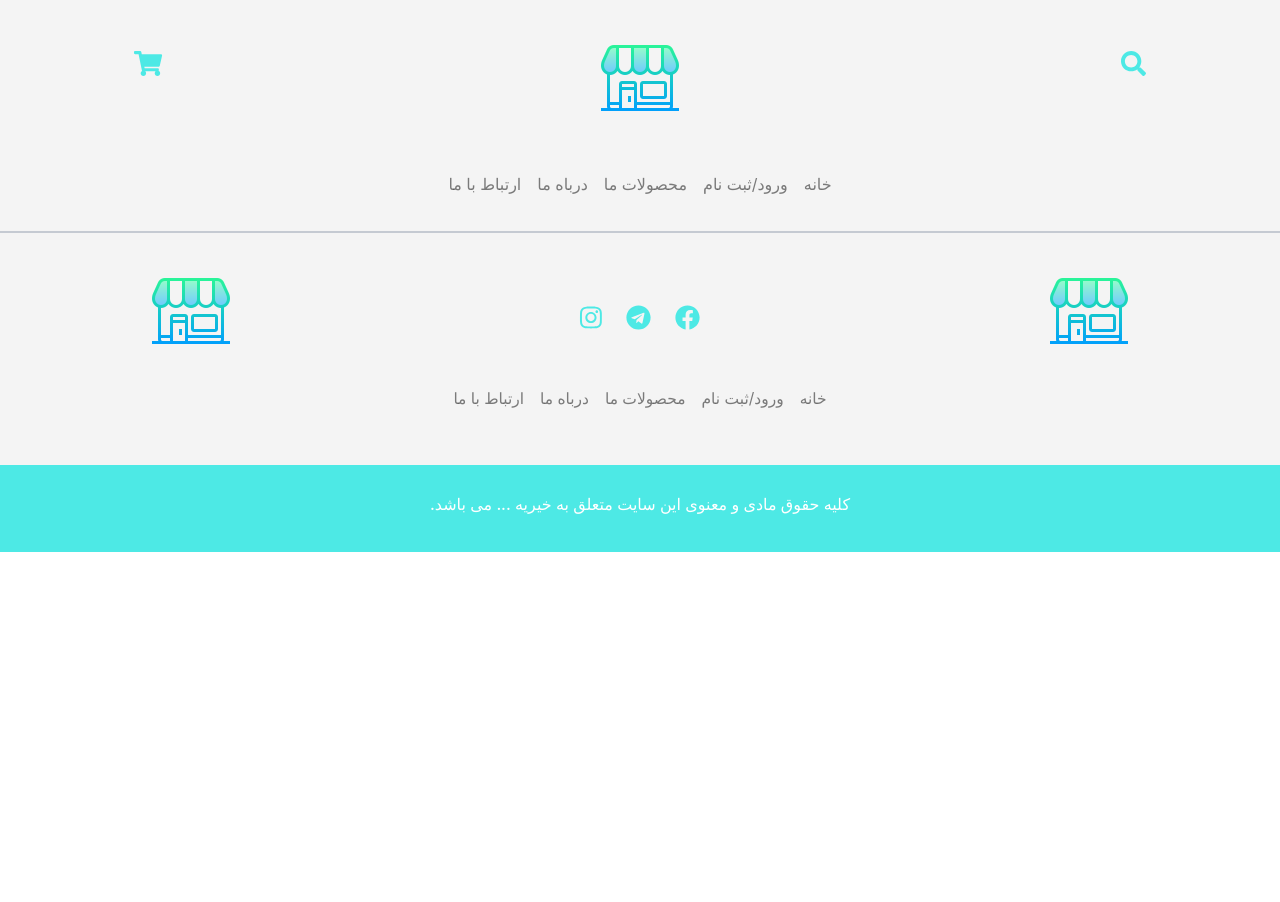
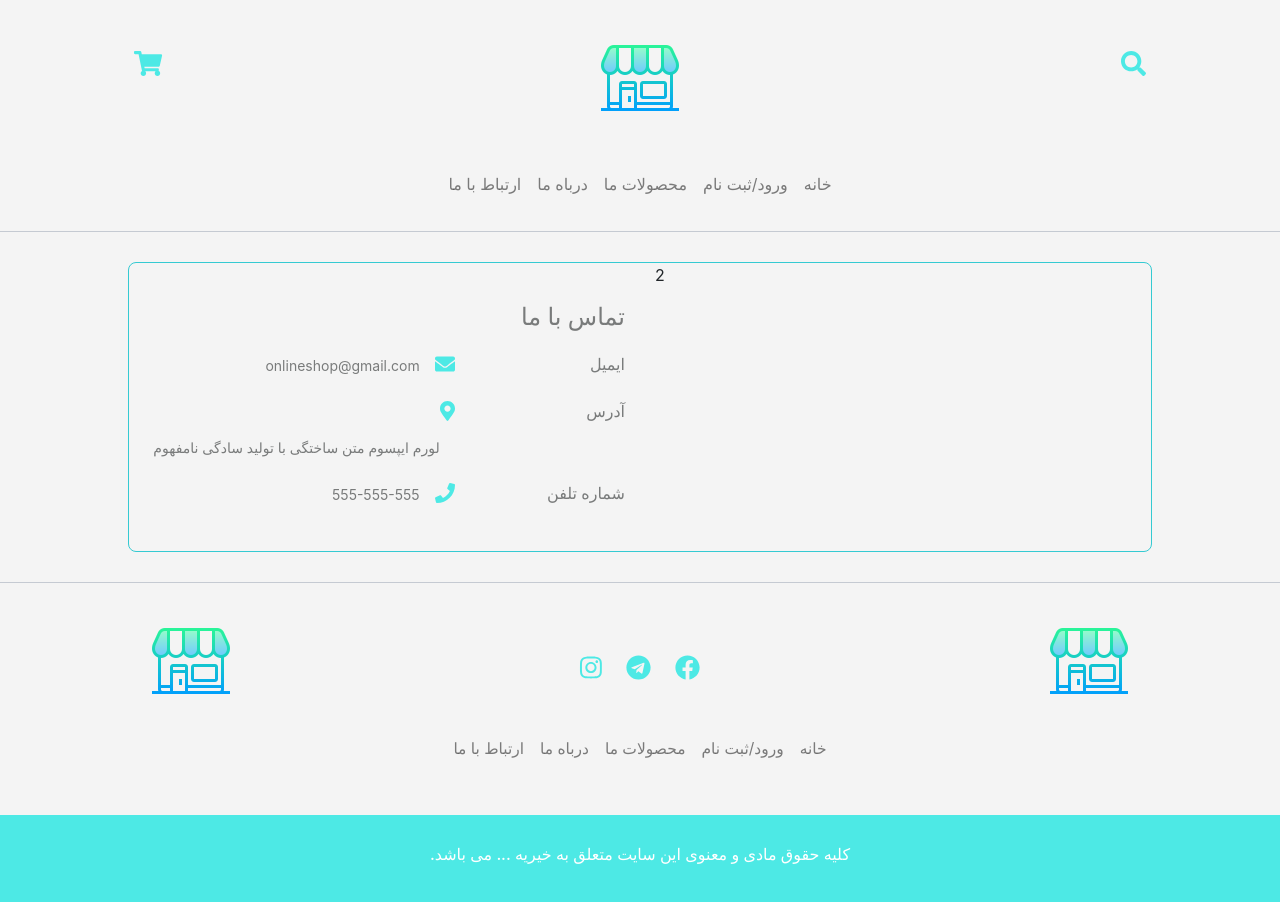
Before and after one commit to faezekeshmiri/internship-angular-project, an Angular app in the folder online-shop/: page /contact in a window 1280 px wide. Before the commit this address led to /. Before the commit the page ends 800 px from the top, so only its background shows below. Built offline with nearby package versions, Linux system fonts and the light colour scheme.

Commit message:
Complete contact information section

```diff
--- a/online-shop/src/app/app-routing.module.ts
+++ b/online-shop/src/app/app-routing.module.ts
@@ -1,3 +1,4 @@
+import { ContactComponent } from './contact/contact.component';
 import { AboutComponent } from './about/about.component';
 import { RegisterComponent } from './register/register.component';
 import { LoginComponent } from './login/login.component';
@@ -14,6 +15,7 @@ const routes: Routes = [
   { path: 'login', component: LoginComponent },
   { path: 'register', component: RegisterComponent },
   { path: 'about', component: AboutComponent },
+  { path: 'contact', component: ContactComponent },
   { path: 'home', component: HomeComponent }
 ];
 
--- a/online-shop/src/app/app.module.ts
+++ b/online-shop/src/app/app.module.ts
@@ -14,6 +14,7 @@ import { FooterComponent } from './footer/footer.component';
 import { EventsComponent } from './events/events.component';
 import { RegisterComponent } from './register/register.component';
 import { AboutComponent } from './about/about.component';
+import { ContactComponent } from './contact/contact.component';
 
 @NgModule({
   declarations: [
@@ -26,7 +27,8 @@ import { AboutComponent } from './about/about.component';
       FooterComponent,
       EventsComponent,
       RegisterComponent,
-      AboutComponent
+      AboutComponent,
+      ContactComponent
    ],
   imports: [
     BrowserModule,
--- /dev/null
+++ b/online-shop/src/app/contact/contact.component.css
@@ -0,0 +1,20 @@
+section{
+    background-color: #f4f4f4;
+}
+.my-container{
+    border-radius: 8px;
+    border: 0.5px solid #35cad2;
+}
+p{
+    font-size: 14px;
+    color: #797b7b;
+    margin-top: 10px;
+    width: max-content;
+    float: right;
+    margin-right: 15px;
+}
+.contact-icon{
+    float: right;
+    font-size: 20px;
+    margin-top: 5px;
+}
--- /dev/null
+++ b/online-shop/src/app/contact/contact.component.html
@@ -0,0 +1,33 @@
+<section class="padding">
+  <div class="container-fluid my-container">
+    <div class="row">
+      <div class="col-md-6 text-right padding">
+        <h4 class="title">تماس با ما</h4>
+        <div class="row">
+          <div class="col-8">
+            <fa-icon [icon]="email" class="mx-auto my-icon contact-icon"></fa-icon>
+            <p>onlineshop@gmail.com</p>
+          </div>
+          <div class="col-4"><h6 class="title">ایمیل</h6></div>
+        </div>
+        <div class="row">
+          <div class="col-8">
+            <fa-icon [icon]="map" class="mx-auto my-icon contact-icon"></fa-icon>
+            <p>لورم ایپسوم متن ساختگی با تولید سادگی نامفهوم  </p>
+          </div>
+          <div class="col-4"><h6 class="title">آدرس</h6></div>
+        </div>
+        <div class="row">
+          <div class="col-8">
+            <fa-icon [icon]="phone" class="mx-auto my-icon contact-icon"></fa-icon>
+            <p>555-555-555</p>
+          </div>
+          <div class="col-4">
+            <h6 class="title">شماره تلفن</h6>
+          </div>
+        </div>
+      </div>
+      <div class="col-md-6" >2</div>
+    </div>
+  </div>
+</section>
--- /dev/null
+++ b/online-shop/src/app/contact/contact.component.ts
@@ -0,0 +1,17 @@
+import { Component, OnInit } from '@angular/core';
+import { faPhone , faMapMarkerAlt , faEnvelope} from '@fortawesome/free-solid-svg-icons';
+@Component({
+  selector: 'app-contact',
+  templateUrl: './contact.component.html',
+  styleUrls: ['./contact.component.css']
+})
+export class ContactComponent implements OnInit {
+  phone = faPhone;
+  map = faMapMarkerAlt;
+  email = faEnvelope;
+  constructor() { }
+
+  ngOnInit() {
+  }
+
+}
--- a/online-shop/src/app/footer/footer.component.html
+++ b/online-shop/src/app/footer/footer.component.html
@@ -34,7 +34,7 @@
         <ul class="navbar-nav ml-auto mr-auto  menu-list">
 
             <li class="nav-item">
-                <a class="nav-link menu-item" href="#">
+                <a class="nav-link menu-item" href="#" routerLink="/contact">
                     ارتباط با ما
                 </a>
             </li>
--- a/online-shop/src/app/header/header.component.html
+++ b/online-shop/src/app/header/header.component.html
@@ -35,7 +35,7 @@
         <ul class="navbar-nav ml-auto mr-auto menu-list">
 
             <li class="nav-item">
-                <a class="nav-link menu-item" href="#">
+                <a class="nav-link menu-item" href="#" routerLink="/contact">
                     ارتباط با ما
                 </a>
             </li>
```
Also changed, not shown: 1 other file (tests, documents, lock files or other folders).
